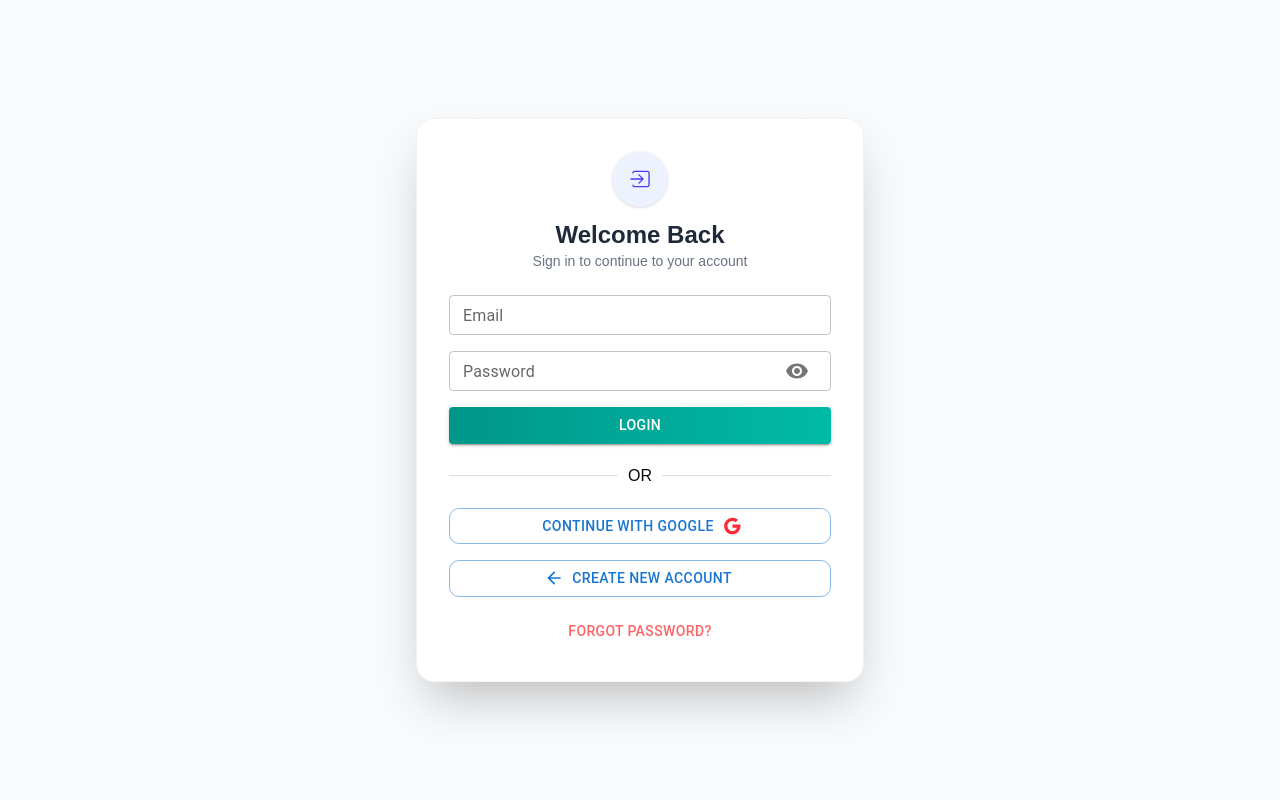
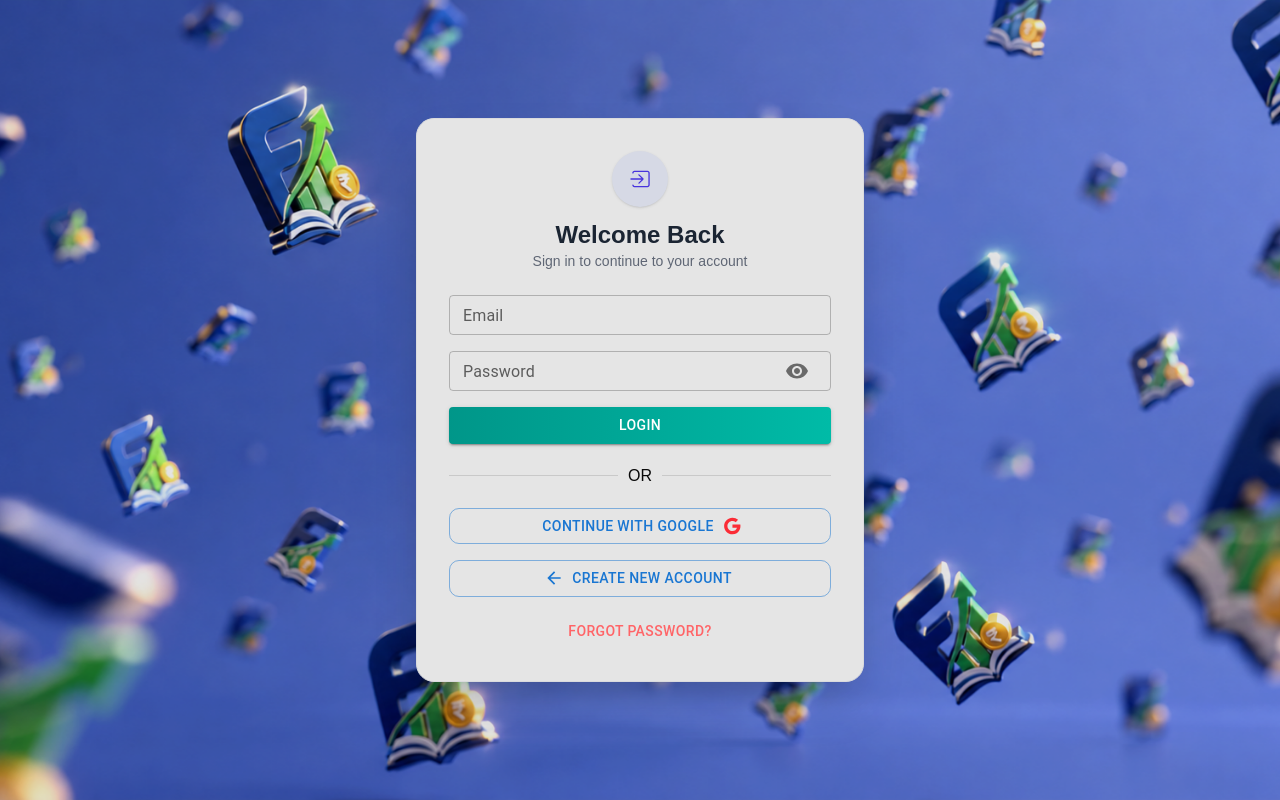
Before and after one commit to ravi-kumar-joshi/FinLearn, a React (Vite) app in the folder client/: page /auth/login in a window 1280 px wide. Built offline with nearby package versions, Linux system fonts and the light colour scheme; no server answers.

Commit message:
update authlayout background

```diff
--- a/client/src/layouts/AuthLayout.jsx
+++ b/client/src/layouts/AuthLayout.jsx
@@ -2,7 +2,10 @@ import React from "react";
 
 export default function AuthLayout({ children }) {
   return (
-    <div className="min-h-screen flex items-center justify-center bg-gray-50 px-4 py-8 sm:py-12">
+    <div className="min-h-screen flex items-center justify-center px-4 py-8 sm:py-12 bg-cover bg-center bg-no-repeat" style={{ backgroundImage: "url('/finlearn-bg.png')" }}  >
+      {/* Optional overlay for better contrast */}
+      <div className="fixed inset-0 bg-black/10 pointer-events-none" />
+
       <div className="
         w-full max-w-md
         bg-white
```
Also changed, not shown: client/public/finlearn-bg.png (added), 1 other file (tests, documents, lock files or other folders).
